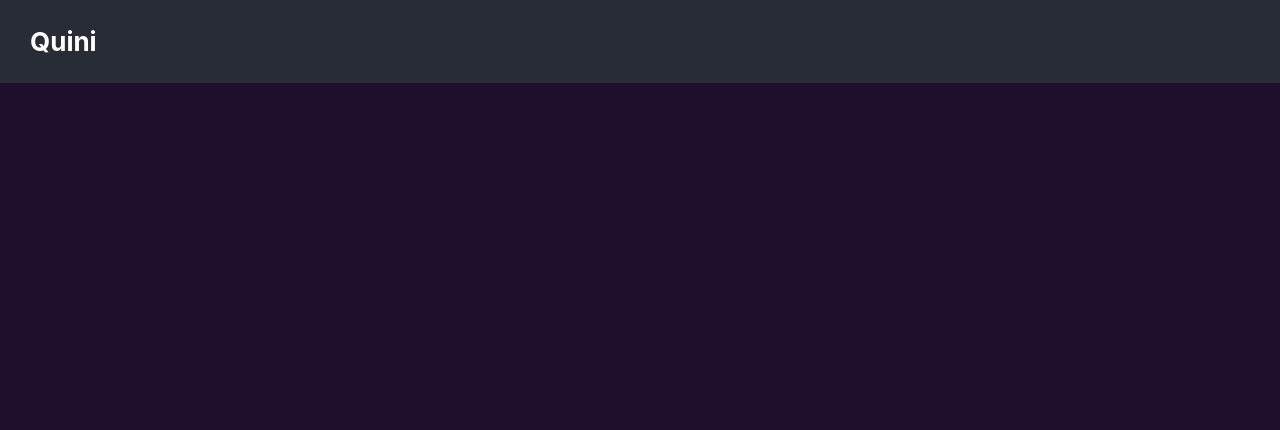
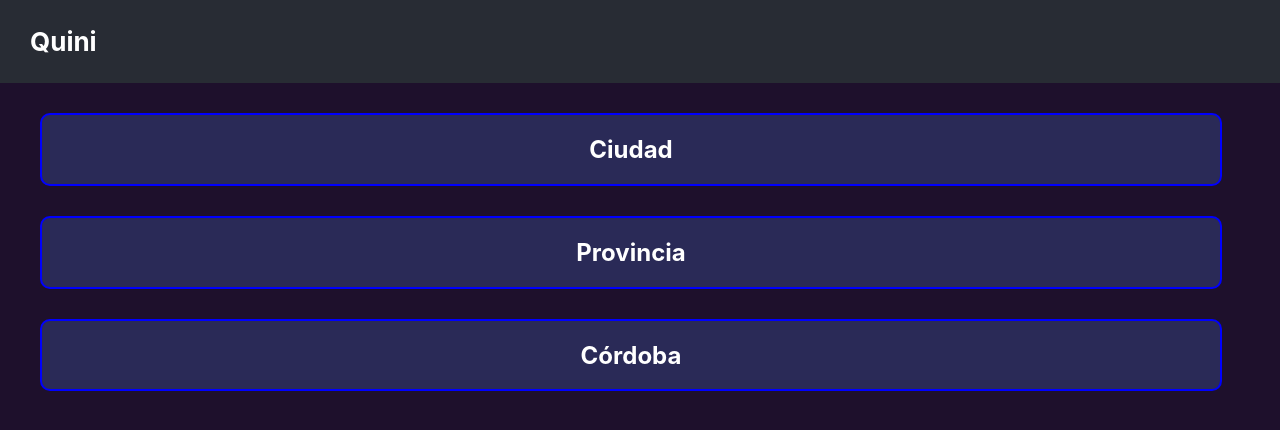
Before and after one commit to sergiocld99/quini-app, a React (Create React App) app: page / in a window 1280 px wide. Shown: the top 430 px of the page. Built offline with nearby package versions, Linux system fonts and the light colour scheme.

Commit message:
Nombres de quinielas mostrados usando Redux

```diff
--- a/package.json
+++ b/package.json
@@ -3,6 +3,7 @@
   "version": "0.1.0",
   "private": true,
   "dependencies": {
+    "@reduxjs/toolkit": "^2.2.5",
     "@testing-library/jest-dom": "^5.17.0",
     "@testing-library/react": "^13.4.0",
     "@testing-library/user-event": "^13.5.0",
--- a/src/App.css
+++ b/src/App.css
@@ -1,5 +1,6 @@
 .App {
   text-align: center;
+  color: white;
 }
 
 .App-header {
@@ -10,6 +11,17 @@
   align-items: start;
   justify-content: center;
   font-size: calc(10px + 2vmin);
-  color: white;
   padding-inline: 30px;
 }
+
+ul {
+  list-style-type: none;
+}
+
+.quini-container {
+  background-color: rgb(42, 42, 87);
+  width: 95%;
+  border: solid blue 2px;
+  border-radius: 10px;
+  margin-block: 30px;
+}
--- a/src/App.tsx
+++ b/src/App.tsx
@@ -1,8 +1,17 @@
-import React from 'react';
+import React, { useEffect, useReducer, useState } from 'react';
 import logo from './logo.svg';
 import './App.css';
+import { store } from './redux/Store';
+import { addQuini } from './redux/Actions';
+import TablaQuiniela from './components/TablaQuiniela';
 
 function App() {
+  const [quinis, setQuinis] = useState(store.getState())
+
+  store.subscribe(() => {
+    setQuinis(store.getState())
+  })
+
   return (
     <div className="App">
       <header className="App-header">
@@ -10,6 +19,15 @@ function App() {
           <b>Quini</b>
         </p>
       </header>
+      <main>
+        <ul>
+          {
+            quinis.map(q => <li key={"q-" + q.id}>
+              <TablaQuiniela {...q} />
+            </li> )
+          }
+        </ul>
+      </main>
     </div>
   );
 }
--- /dev/null
+++ b/src/components/TablaQuiniela.tsx
@@ -0,0 +1,12 @@
+import React from "react";
+import Quiniela from "../models/Quiniela";
+
+const TablaQuiniela = (quini: Quiniela) => {
+    return (
+        <div className="quini-container">
+            <h2>{quini.nombre}</h2>
+        </div>
+    )
+}
+
+export default TablaQuiniela
--- a/src/index.tsx
+++ b/src/index.tsx
@@ -3,6 +3,8 @@ import ReactDOM from 'react-dom/client';
 import './index.css';
 import App from './App';
 import reportWebVitals from './reportWebVitals';
+import { store } from './redux/Store';
+import { addQuini } from './redux/Actions';
 
 const root = ReactDOM.createRoot(
   document.getElementById('root') as HTMLElement
@@ -13,6 +15,10 @@ root.render(
   </React.StrictMode>
 );
 
+store.dispatch(addQuini("Ciudad"))
+store.dispatch(addQuini("Provincia"))
+store.dispatch(addQuini("Córdoba"))
+
 // If you want to start measuring performance in your app, pass a function
 // to log results (for example: reportWebVitals(console.log))
 // or send to an analytics endpoint. Learn more: https://bit.ly/CRA-vitals
--- /dev/null
+++ b/src/models/NombresTurno.ts
@@ -0,0 +1,5 @@
+const enum NombreTurno {
+    PREVIA, PRIMERA, MATUTINA, VESPERTINA, NOCTURNA
+}
+
+export default NombreTurno
--- /dev/null
+++ b/src/models/Quiniela.ts
@@ -0,0 +1,9 @@
+import Turno from "./Turno"
+
+type Quiniela = {
+    id: number
+    nombre: string
+    turnos: Turno[]
+}
+
+export default Quiniela
--- /dev/null
+++ b/src/redux/Actions.ts
@@ -0,0 +1,3 @@
+import { createAction } from "@reduxjs/toolkit";
+
+export const addQuini = createAction<string>("addQuini")
--- /dev/null
+++ b/src/redux/Reducer.ts
@@ -0,0 +1,16 @@
+import { createReducer } from "@reduxjs/toolkit"
+import Quiniela from "../models/Quiniela"
+import * as actions from "./Actions"
+
+const initialState: Quiniela[] = []
+let lastId = 0
+
+export const reducer = createReducer(initialState, builder => {
+    builder.addCase(actions.addQuini, (state, action) => {
+        return [...state, {
+            id: ++lastId,
+            nombre: action.payload,
+            turnos: []
+        }]
+    })
+})
--- /dev/null
+++ b/src/redux/Store.ts
@@ -0,0 +1,4 @@
+import { configureStore } from "@reduxjs/toolkit";
+import { reducer } from "./Reducer"
+
+export const store = configureStore({reducer})
```
Also changed, not shown: src/models/Turno.ts (added, +8 -0 lines), 1 other file (tests, documents, lock files or other folders).
